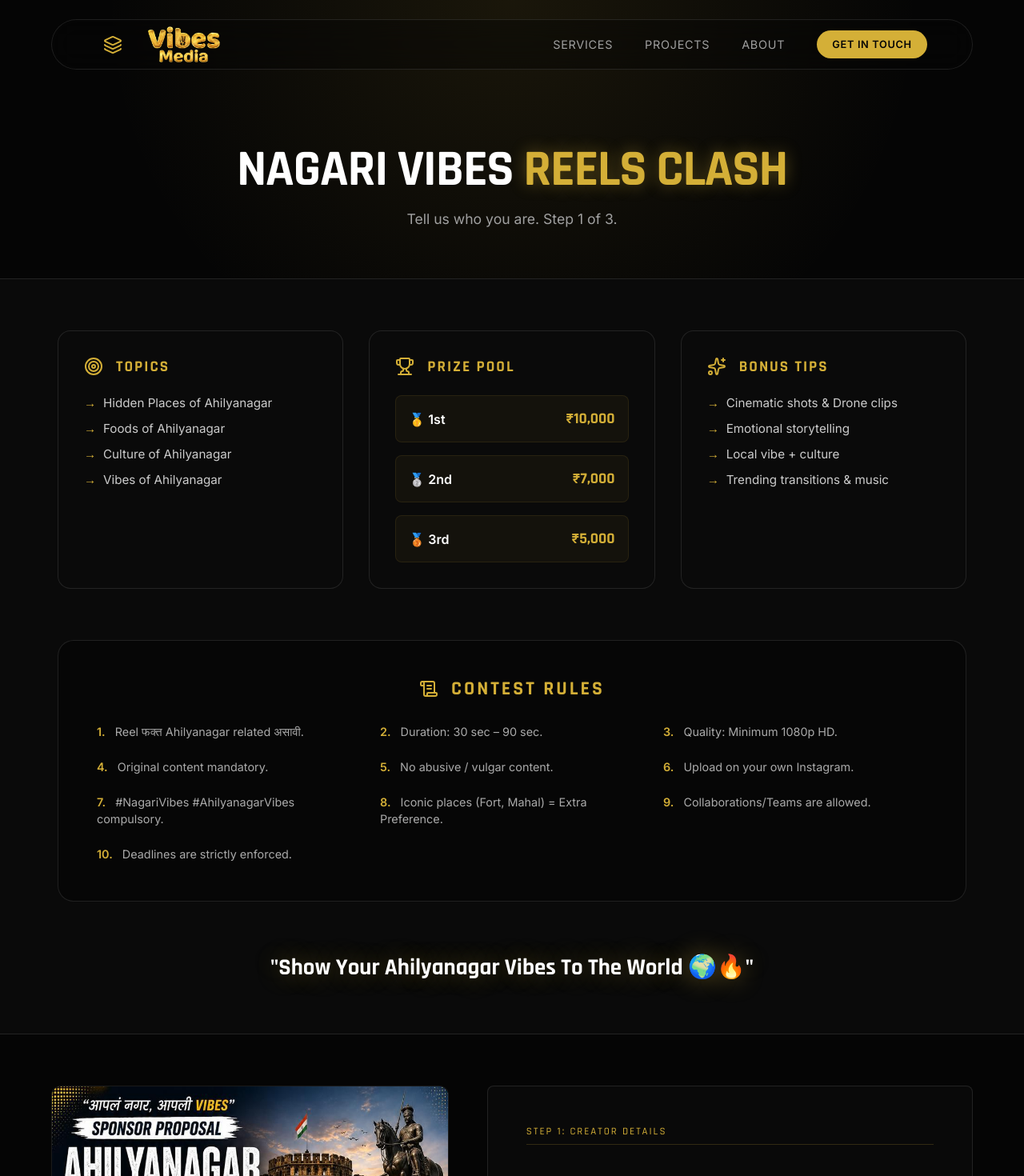
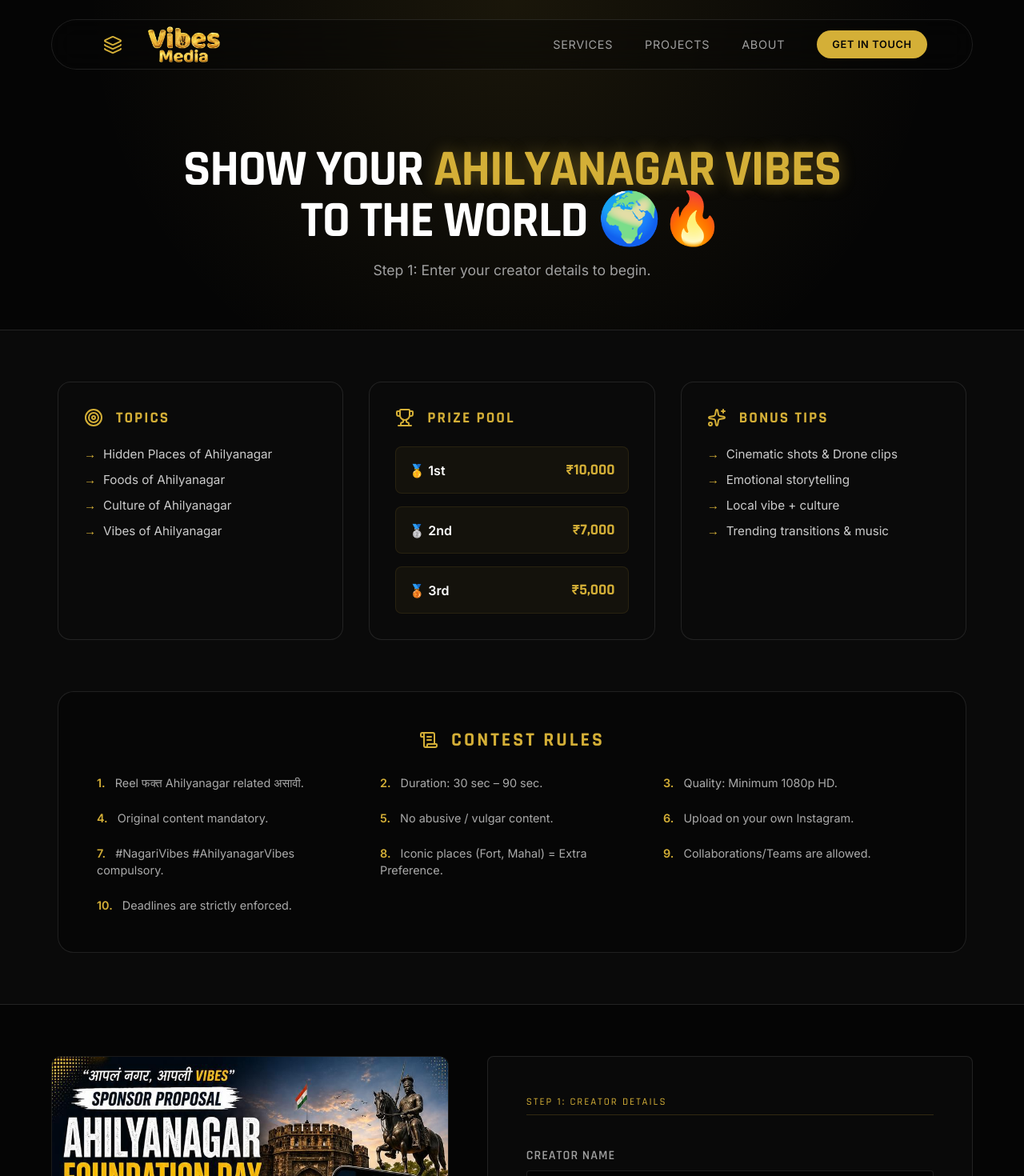
Before and after one commit to nagari-vibes/NagariVibes, a Next.js app: page /reels-competition in a window 1280 px wide. Shown: the top 1470 px of the page at 80% size. Built offline with nearby package versions, Linux system fonts and the light colour scheme; a web font is replaced by a local one.

Commit message:
UI: Elevate campaign slogan to page header

```diff
--- a/src/app/reels-competition/page.tsx
+++ b/src/app/reels-competition/page.tsx
@@ -125,12 +125,12 @@ export default function ReelsCompetition() {
 
       <div className={styles.hero}>
         <div className="container">
-          <h1 className={styles.title}>NAGARI VIBES <span className={styles.accent}>REELS CLASH</span></h1>
+          <h1 className={styles.title}>Show Your <span className={styles.accent}>Ahilyanagar Vibes</span> <br /> To The World 🌍🔥</h1>
           <p className={styles.subtitle}>
-            {step === 'info' && "Tell us who you are. Step 1 of 3."}
-            {step === 'payment' && "Complete payment to unlock upload. Step 2 of 3."}
-            {step === 'upload' && "Drop your hardest hitting reel. Step 3 of 3."}
-            {step === 'success' && "Submission Secured."}
+            {step === 'info' && "Step 1: Enter your creator details to begin."}
+            {step === 'payment' && "Step 2: Complete the ₹499 entry fee payment."}
+            {step === 'upload' && "Step 3: Upload your hardest hitting reel."}
+            {step === 'success' && "Submission Secured. Good luck!"}
           </p>
         </div>
       </div>
@@ -203,10 +203,6 @@ export default function ReelsCompetition() {
               <div className={styles.rule}><span>9.</span> Collaborations/Teams are allowed.</div>
               <div className={styles.rule}><span>10.</span> Deadlines are strictly enforced.</div>
             </div>
-          </div>
-
-          <div className={styles.finalCta}>
-            "Show Your Ahilyanagar Vibes To The World 🌍🔥"
           </div>
         </div>
       </div>
```
